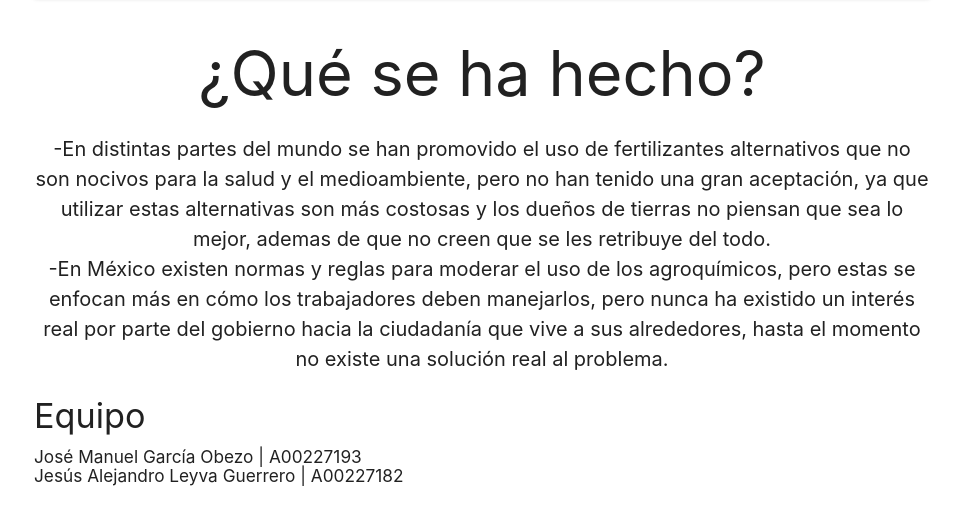
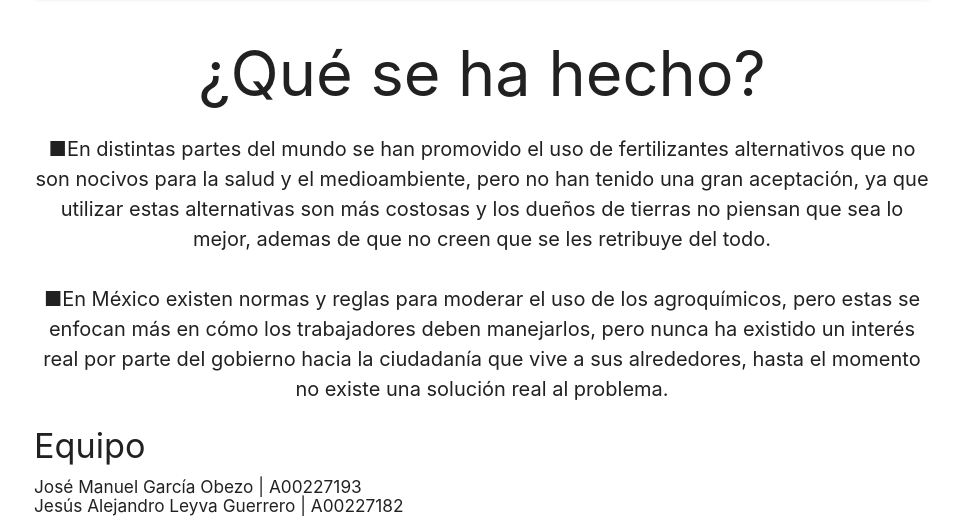
Before and after one commit to AlejandroLeyva20/Proyecto, a plain HTML site: page index.html in a window 1280 px wide. Shown: the part 1995-2523 px from the top of the page, without its empty margins (158-1121 px from the left). Before the commit the page ends 2493 px from the top, so only its background shows below. Drawn offline with nearby package versions, Linux system fonts and the light colour scheme.

Commit message:
Update index.html

```diff
--- a/index.html
+++ b/index.html
@@ -138,8 +138,8 @@
 
 								<h1 align="center">¿Qué se ha hecho?</h1>
 								<p align="center" style="font-size:20px">
-									-En distintas partes del mundo se han promovido el uso de fertilizantes alternativos que no son nocivos para la salud y el medioambiente, pero no han tenido una gran aceptación, ya que utilizar estas alternativas son más costosas y los dueños de tierras no piensan que sea lo mejor, ademas de que no creen que se les retribuye del todo.
-<br>-En México existen normas y reglas para moderar el uso de los agroquímicos, pero estas se enfocan más en cómo los trabajadores deben manejarlos, pero nunca ha existido un interés real por parte del gobierno hacia la ciudadanía que vive a sus alrededores, hasta el momento no existe una solución real al problema.
+									■En distintas partes del mundo se han promovido el uso de fertilizantes alternativos que no son nocivos para la salud y el medioambiente, pero no han tenido una gran aceptación, ya que utilizar estas alternativas son más costosas y los dueños de tierras no piensan que sea lo mejor, ademas de que no creen que se les retribuye del todo.
+<br><br>■En México existen normas y reglas para moderar el uso de los agroquímicos, pero estas se enfocan más en cómo los trabajadores deben manejarlos, pero nunca ha existido un interés real por parte del gobierno hacia la ciudadanía que vive a sus alrededores, hasta el momento no existe una solución real al problema.
 	</p>
 
 
```
